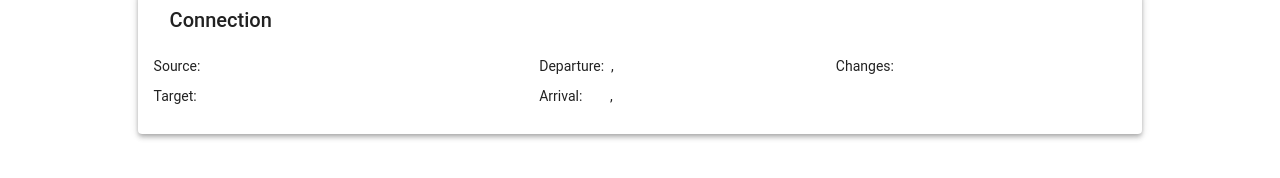
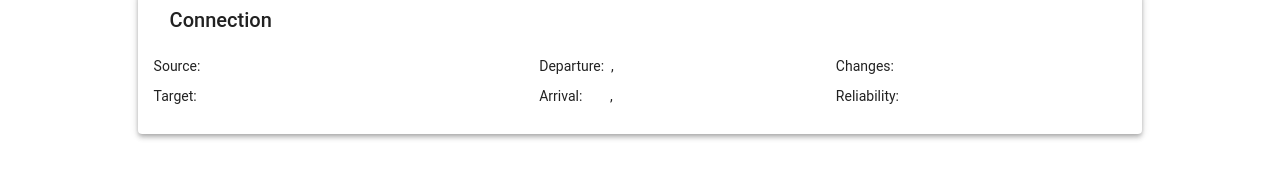
Before and after one commit to sanderjk5/public-transit-frontend, an Angular app: page /journey in a window 1280 px wide. Shown: the part 122-300 px from the top of the page. Built offline with nearby package versions, Linux system fonts and the light colour scheme.

Commit message:
feat: Added reliability to journey details.

```diff
--- a/src/app/components/home/custom.date.adapter.ts
+++ b/src/app/components/home/custom.date.adapter.ts
@@ -12,10 +12,6 @@ export class CustomDateAdapter extends NativeDateAdapter {
       const year = Number(str[2]);
       const month = Number(str[1]) - 1;
       const date = Number(str[0]);
-        console.log(str)
-        console.log(year)
-        console.log(month)
-        console.log(date)
       return new Date(year, month, date);
     }
     const timestamp = typeof value === 'number' ? value : Date.parse(value);
@@ -24,8 +20,6 @@ export class CustomDateAdapter extends NativeDateAdapter {
 
   // retirar quando for feito o merge da data por mmalerba
   format(date: Date, displayFormat: Object): string {
-    console.log(date)
-    console.log(displayFormat)
     date = new Date(Date.UTC(
       date.getFullYear(), date.getMonth(), date.getDate(), date.getHours(),
       date.getMinutes(), date.getSeconds(), date.getMilliseconds()));
--- a/src/app/components/journey-detail/journey-detail.component.html
+++ b/src/app/components/journey-detail/journey-detail.component.html
@@ -14,7 +14,8 @@
           <p>Arrival:&nbsp;&nbsp;&nbsp;&nbsp;&nbsp;&nbsp;&nbsp;&nbsp;{{journey.arrivalDate}}, {{journey.arrivalTime}}</p>
         </div>
         <div fxFlex="20%" fxFlex.xs="100%" fxFlex.sm="33%">
-            <p>Changes:&nbsp;&nbsp;{{journey.changes}}</p>
+          <p>Changes:&nbsp;&nbsp;&nbsp;{{journey.changes}}</p>
+          <p>Reliability:&nbsp;&nbsp;{{journey.reliability}}</p>
         </div>
       </div>
     </mat-card-content>
--- a/src/app/components/journey-detail/journey-detail.component.ts
+++ b/src/app/components/journey-detail/journey-detail.component.ts
@@ -13,7 +13,6 @@ export class JourneyDetailComponent {
 
   displayedColumns: string[] = ['startStop', 'targetStop', 'departure', 'arrival', 'duration', 'transport'];
 
-  sections: Section[] = [];
   journey: Journey = {
     departureTime: '',
     arrivalTime: '',
@@ -21,6 +20,7 @@ export class JourneyDetailComponent {
     targetStop: '',
     departureDate: '',
     arrivalDate: '',
+    reliability: '',
     sections: []
   };
 
--- a/src/app/models/journey.ts
+++ b/src/app/models/journey.ts
@@ -9,4 +9,5 @@ export interface Journey {
     targetStop: string,
     changes?: number,
     sections: Section[],
+    reliability?: string,
 }
```
